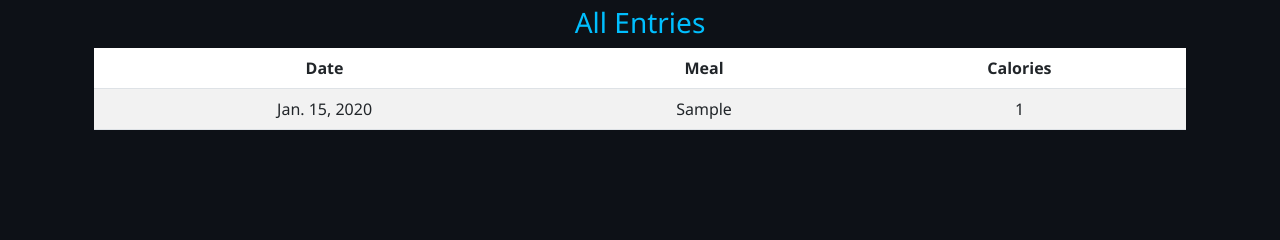
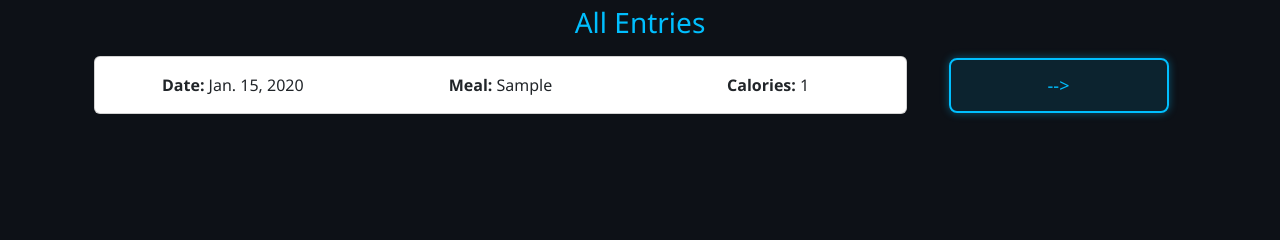
Before and after one commit to CSStudentsG6/FinalExam, a Django app: page /Caltrack/progress/ in a window 1280 px wide. Shown: the part 336-576 px from the top of the page. Run offline with Django 5.2, Linux system fonts and the light colour scheme; tables that the repository leaves empty hold one stand-in row (values such as "Sample post").

Commit message:
Connected CalTrack to MET calculator (progress report entries)

```diff
--- a/Caltrack/templates/caltrack/progress_report.html
+++ b/Caltrack/templates/caltrack/progress_report.html
@@ -37,23 +37,31 @@
     </script>
 
     <h3>All Entries</h3>
-    <table class="table table-striped">
-        <thead>
-            <tr>
-                <th>Date</th>
-                <th>Meal</th>
-                <th>Calories</th>
-            </tr>
-        </thead>
-        <tbody>
-            {% for entry in entries %}
-            <tr>
-                <td>{{ entry.date }}</td>
-                <td>{{ entry.meal }}</td>
-                <td>{{ entry.calories }}</td>
-            </tr>
-            {% endfor %}
-        </tbody>
-    </table>
+    {% for entry in entries %}
+    <div class="row mb-2 align-items-center">
+        <div class="col-md-9">
+            <div class="card">
+                <div class="card-body">
+                    <div class="row">
+                        <div class="col-md-4">
+                            <strong>Date:</strong> {{ entry.date }}
+                        </div>
+                        <div class="col-md-4">
+                            <strong>Meal:</strong> {{ entry.meal }}
+                        </div>
+                        <div class="col-md-4">
+                            <strong>Calories:</strong> {{ entry.calories }}
+                        </div>
+                    </div>
+                </div>
+            </div>
+        </div>
+        <div class="col-md-3 text-end">
+            <a href="{% url 'calculator:calculator' %}?target_calories={{ entry.calories }}" class="btn btn-sm btn-outline-secondary">
+                -->
+            </a>
+        </div>
+    </div>
+    {% endfor %}
 </div>
 {% endblock %}
```
Also changed, not shown: calculator/templates/input.html (+28 -1 lines), calculator/views.py (+8 -1 lines).
